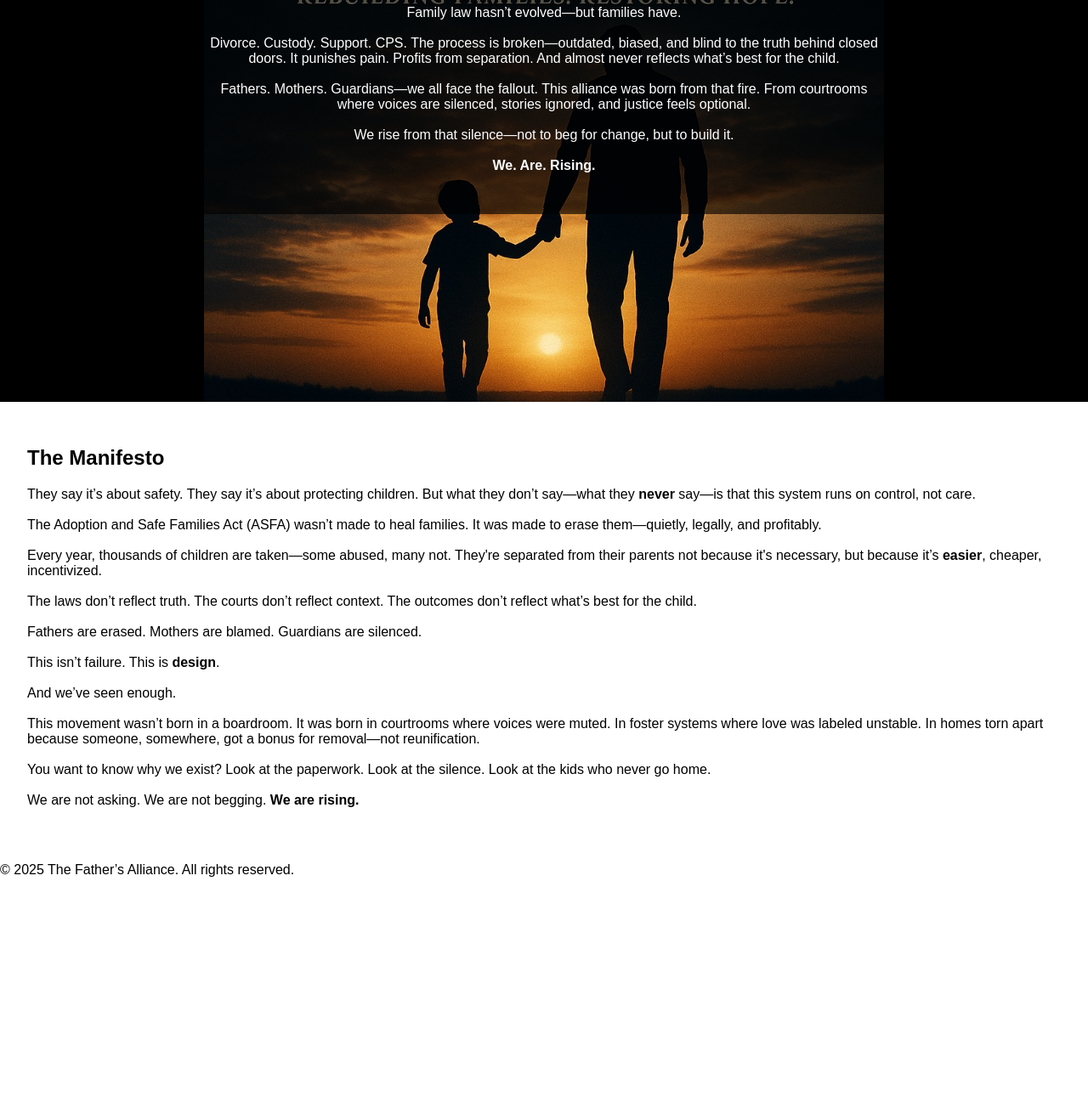
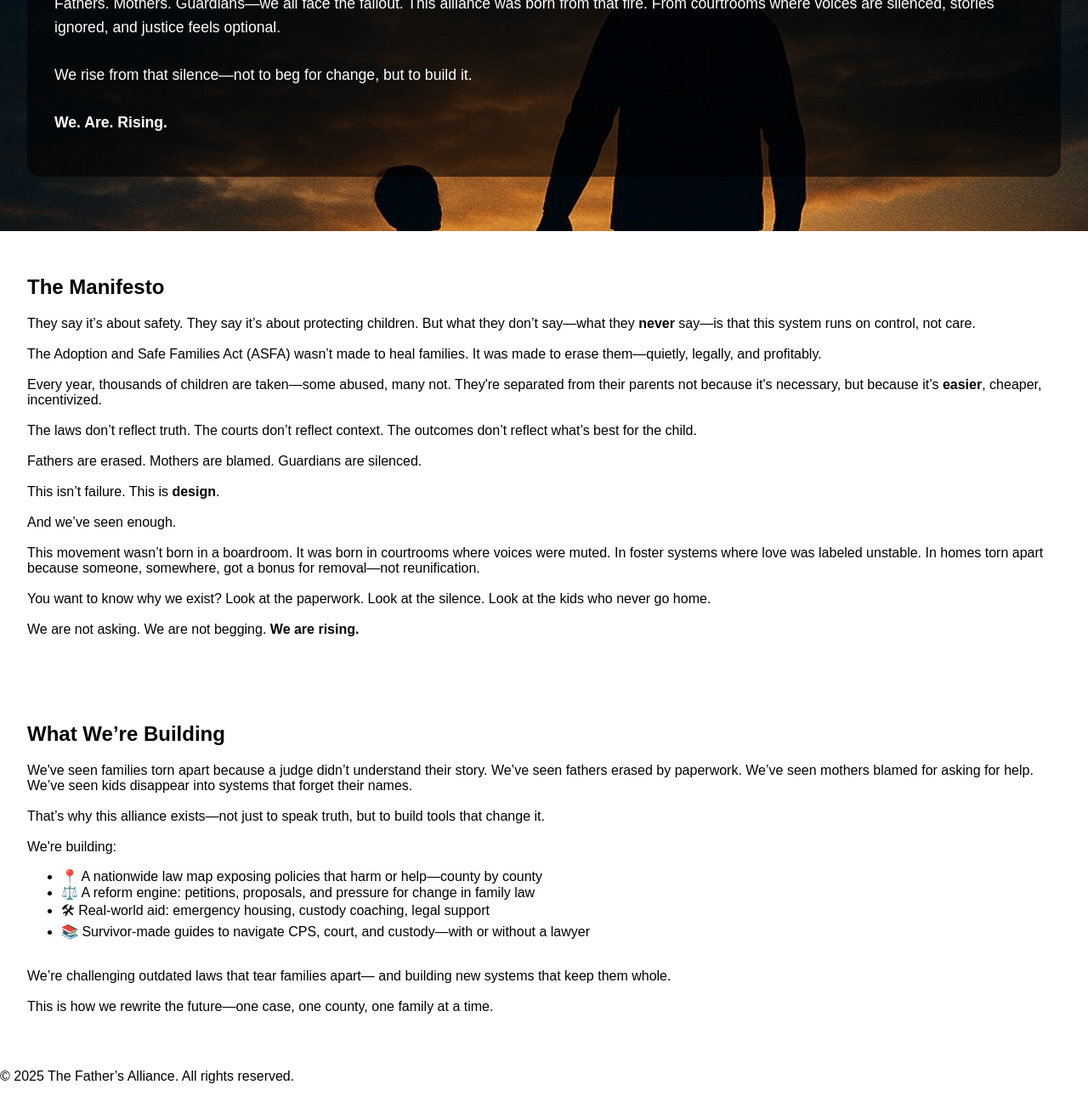
Before and after one commit to FukenMike/TheFathersAllianceLegacyBuild, a website: page index.html in a window 1280 px wide. Shown: the part 327-1617 px from the top of the page at 85% size. Before the commit the page ends 1376 px from the top, so only its background shows below. Drawn offline with Linux system fonts and the light colour scheme.

Commit message:
Add files via upload

```diff
--- a/index.html
+++ b/index.html
@@ -10,7 +10,7 @@
 <body>
 
   <!-- HEADER SECTION -->
-  <header class="hero">
+  <header class="hero" style="background-image: url('index-bg.jpg');">
     <div class="overlay">
       <h1 class="tagline">Welcome to the Movement.</h1>
       <p class="intro-text">
@@ -73,6 +73,32 @@
       <strong>We are rising.</strong>
     </p>
   </section>
+  <!-- VISION SECTION -->
+  <section class="section-block" id="vision">
+    <h2>What We’re Building</h2>
+    <p>
+      We've seen families torn apart because a judge didn’t understand their story.
+      We’ve seen fathers erased by paperwork.
+      We’ve seen mothers blamed for asking for help.
+      We’ve seen kids disappear into systems that forget their names.
+      <br><br>
+      That’s why this alliance exists—not just to speak truth, but to build tools that change it.
+      <br><br>
+      We're building:
+      <ul>
+        <li>📍 A nationwide law map exposing policies that harm or help—county by county</li>
+        <li>⚖️ A reform engine: petitions, proposals, and pressure for change in family law</li>
+        <li>🛠 Real-world aid: emergency housing, custody coaching, legal support</li>
+        <li>📚 Survivor-made guides to navigate CPS, court, and custody—with or without a lawyer</li>
+      </ul>
+      <br>
+      We’re challenging outdated laws that tear families apart—
+      and building new systems that keep them whole.
+      <br><br>
+      This is how we rewrite the future—one case, one county, one family at a time.
+    </p>
+  </section>
+
 
   <footer>
     <p>&copy; 2025 The Father’s Alliance. All rights reserved.</p>
--- a/style.css
+++ b/style.css
@@ -1,32 +1 @@
-
-body {
-  font-family: sans-serif;
-  margin: 0;
-  padding: 0;
-  background: #fff;
-}
-
-.hero {
-  height: 100vh;
-  color: #fff;
-  background-image: url('hero_home.jpg');
-  background-size: contain;
-  background-position: top center;
-  background-repeat: no-repeat;
-  background-color: #000;
-  display: flex;
-  align-items: center;
-  justify-content: center;
-  text-align: center;
-}
-
-.overlay {
-  background-color: rgba(0, 0, 0, 0.65);
-  padding: 2rem;
-  border-radius: 1rem;
-  max-width: 800px;
-}
-
-.section-block {
-  padding: 2rem;
-}
+body { font-family: sans-serif; background: #fff; margin: 0; padding: 0; } .section-block { padding: 2rem; } .hero { padding: 4rem 2rem; color: #fff; background-size: cover; background-position: center; } .overlay { background-color: rgba(0,0,0,0.6); padding: 2rem; border-radius: 1rem; } .tagline { font-size: 2rem; } .intro-text { font-size: 1.1rem; line-height: 1.6; }
```
